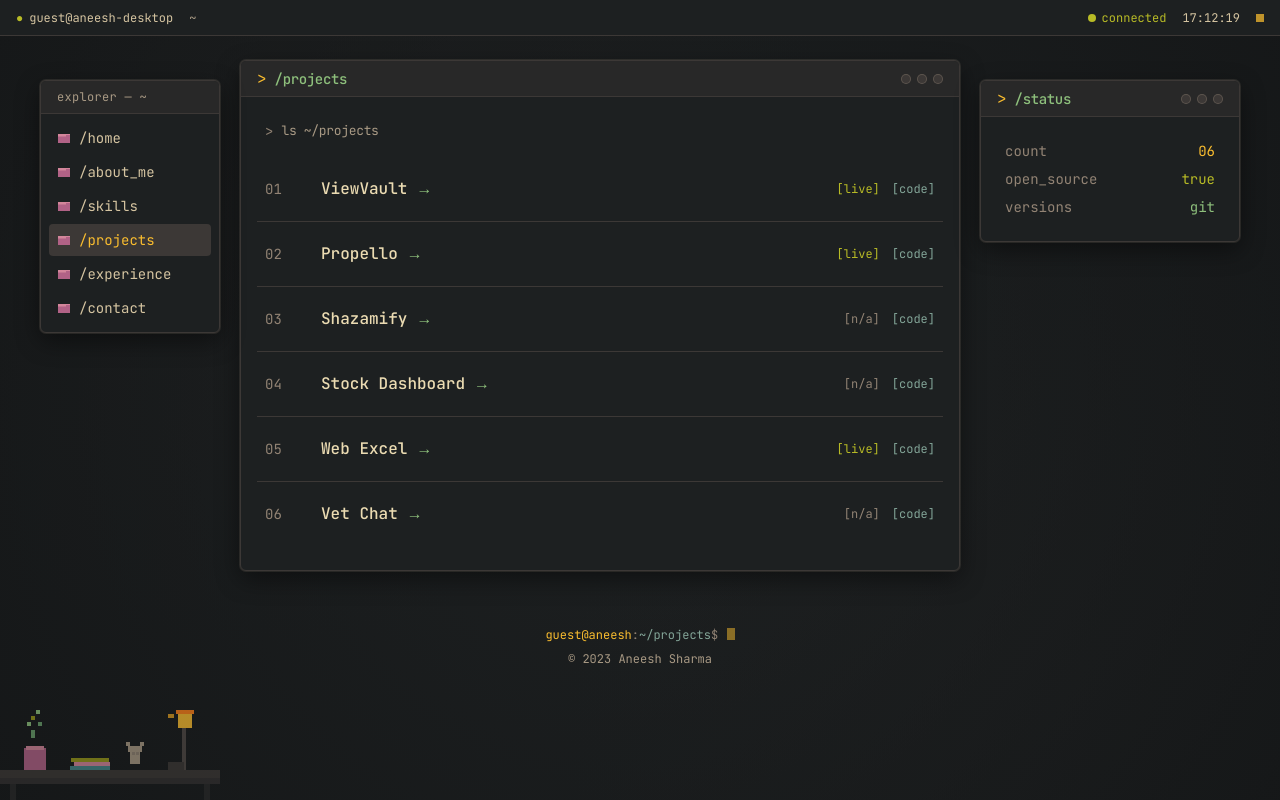
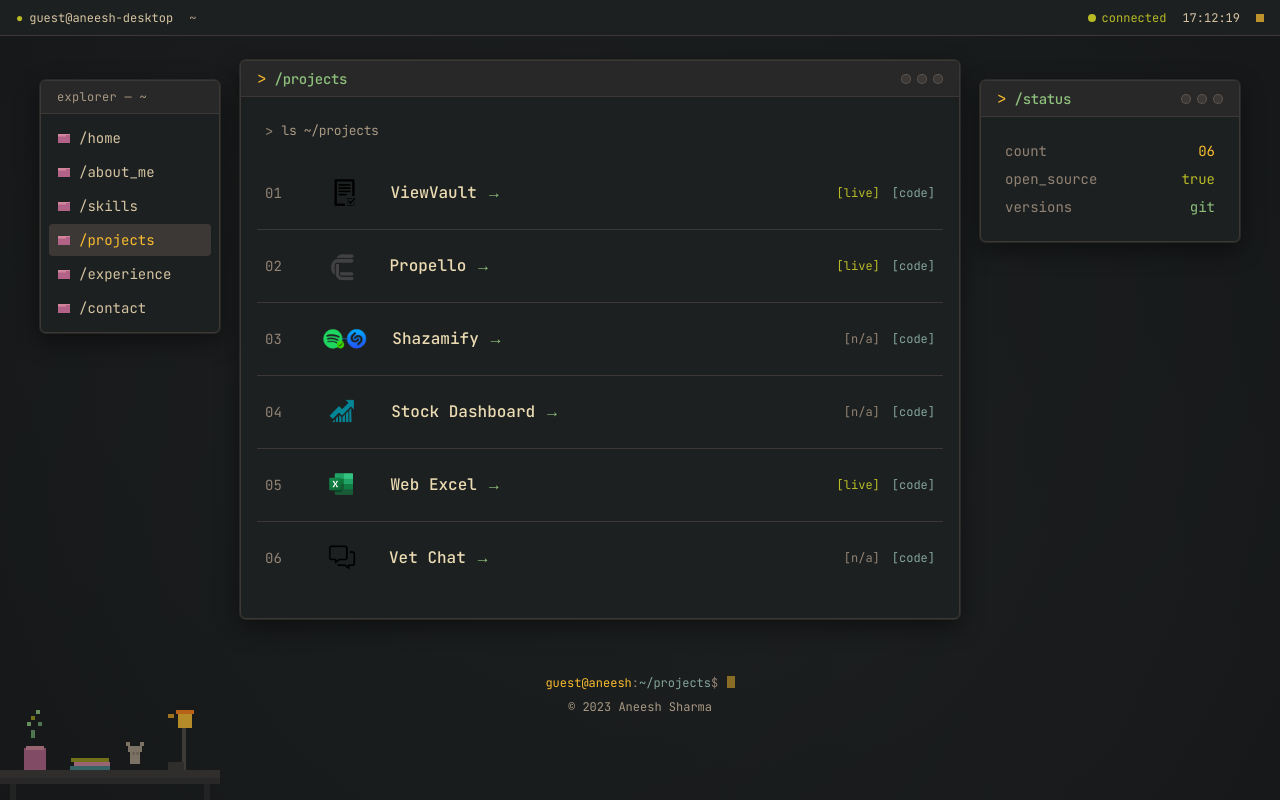
Before and after one commit to AneeshSharma9/portfolio, a Next.js app: page /projects in a window 1280 px wide. Built offline with nearby package versions, Linux system fonts and the light colour scheme.

Commit message:
feat: add project pictures and other minor fixes

```diff
--- a/pages/contact.js
+++ b/pages/contact.js
@@ -83,7 +83,6 @@ export default function Contact() {
                   <div className="text-gruv-green text-sm flex items-center gap-2">
                     <span>&#10003;</span>
                     <span>message sent — thanks for reaching out.</span>
-                    <span className="terminal-cursor-static" />
                   </div>
                 ) : (
                   <form
@@ -142,7 +141,6 @@ export default function Contact() {
                       >
                         send_message
                       </button>
-                      <span className="terminal-cursor-static" />
                     </div>
                   </form>
                 )}
--- a/pages/projects.js
+++ b/pages/projects.js
@@ -1,4 +1,5 @@
 import Head from "next/head";
+import Image from "next/image";
 import { useState, useEffect } from "react";
 
 import StatusBar from "../components/StatusBar";
@@ -41,11 +42,23 @@ export default function Projects() {
                 {data.map((item, index) => (
                   <div
                     key={item.id}
-                    className="group py-5 flex flex-col md:flex-row md:items-center gap-3 md:gap-6 transition-colors hover:bg-gruv-bg0/40 px-2 -mx-2"
+                    className="group py-5 flex flex-col sm:flex-row sm:items-center gap-3 sm:gap-6 transition-colors hover:bg-gruv-bg0/40 px-2 -mx-2"
                   >
+                    <div className="flex items-center gap-3 sm:gap-6 sm:flex-1 min-w-0">
                       <span className="text-gruv-gray text-sm w-8 shrink-0">
                         {String(index + 1).padStart(2, "0")}
                       </span>
+                      {item.image && (
+                        <div className="shrink-0">
+                          <Image
+                            src={item.image}
+                            alt={`${item.name} screenshot`}
+                            width={48}
+                            height={48}
+                            className="w-auto h-8 object-contain"
+                          />
+                        </div>
+                      )}
                       <a
                         href={item.github}
                         target="_blank"
@@ -59,7 +72,8 @@ export default function Projects() {
                           &#8594;
                         </span>
                       </a>
-                    <div className="md:ml-auto flex items-center gap-3 text-xs">
+                    </div>
+                    <div className="sm:ml-auto flex items-center gap-3 text-xs ml-11">
                       {item.live ? (
                         <a
                           href={item.live}
```
Lines whose indentation alone changed are shown as unchanged.
